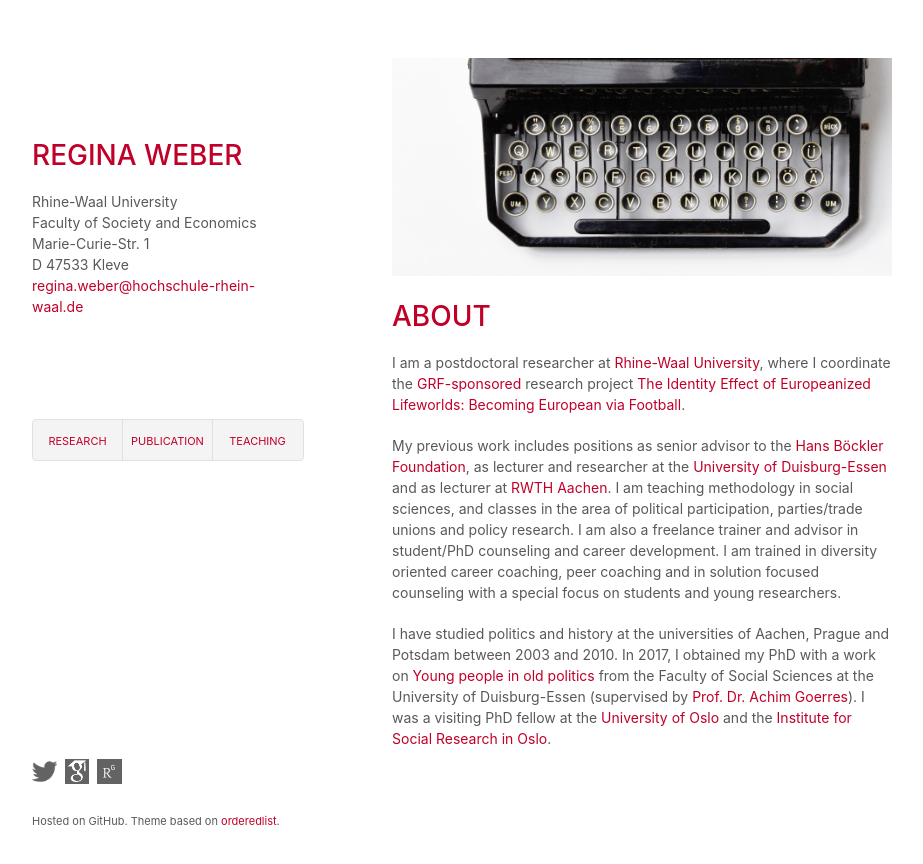
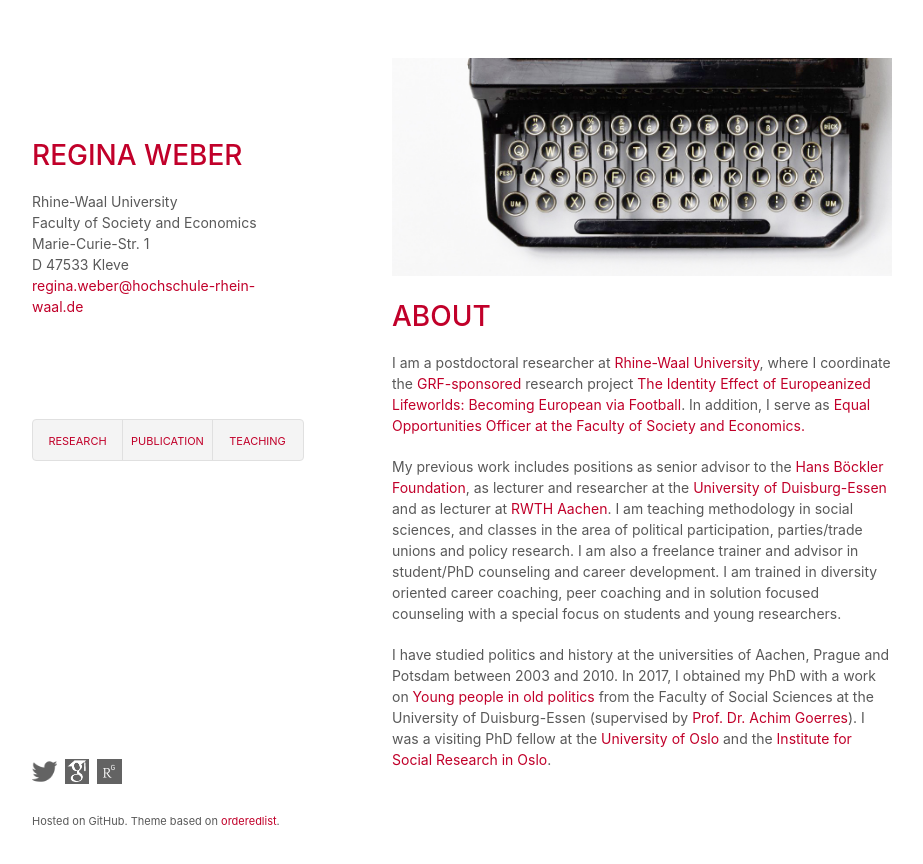
Before and after one commit to robertocabreratapia/robertocabreratapia.github.io, a Jekyll site: the page built from index.html, in a window 1280 px wide. Shown: the top 864 px of the page, without its empty margins (178-1101 px from the left). Built offline with Jekyll 4.4.1, drawn with Linux system fonts in a browser that asks for light colours.

Commit message:
Update index.html

```diff
--- a/index.html
+++ b/index.html
@@ -3,7 +3,7 @@
 ---
 <p style="text-align: right;"><img src="img/Website_bg.jpg" alt="Photo by Florian Klauer on Unsplash" width="100%"></p>
 <h1>About</h1>
-<p>I am a postdoctoral researcher at <a href="https://www.hsrw.org">Rhine-Waal University</a>, where I coordinate the <a href="http://gepris.dfg.de/gepris/projekt/386268084">GRF-sponsored</a> research project <a href="https://www.eufoot.de">The Identity Effect of Europeanized Lifeworlds: Becoming European via Football</a>.</p>
+<p>I am a postdoctoral researcher at <a href="https://www.hsrw.org">Rhine-Waal University</a>, where I coordinate the <a href="http://gepris.dfg.de/gepris/projekt/386268084">GRF-sponsored</a> research project <a href="https://www.eufoot.de">The Identity Effect of Europeanized Lifeworlds: Becoming European via Football</a>. In addition, I serve as <a href="https://www.hochschule-rhein-waal.de/en/faculties/society-and-economics/advice-and-service/equal-opportunities-officers">Equal Opportunities Officer at the Faculty of Society and Economics.</a></p>
 
 <p>My previous work includes positions as senior advisor to the <a href="http://www.boeckler.de">Hans Böckler Foundation</a>, as lecturer and researcher at the <a href="http://www.uni-due.de">University of Duisburg-Essen</a> and as lecturer at <a href="http://www.rwth.de">RWTH Aachen</a>. I am teaching methodology in social sciences, and classes in the area of political participation, parties/trade unions and policy research. I am also a freelance trainer and advisor in student/PhD counseling and career development. I am trained in diversity oriented career coaching, peer coaching and in solution focused counseling with a special focus on students and young researchers.</p>
 
```
